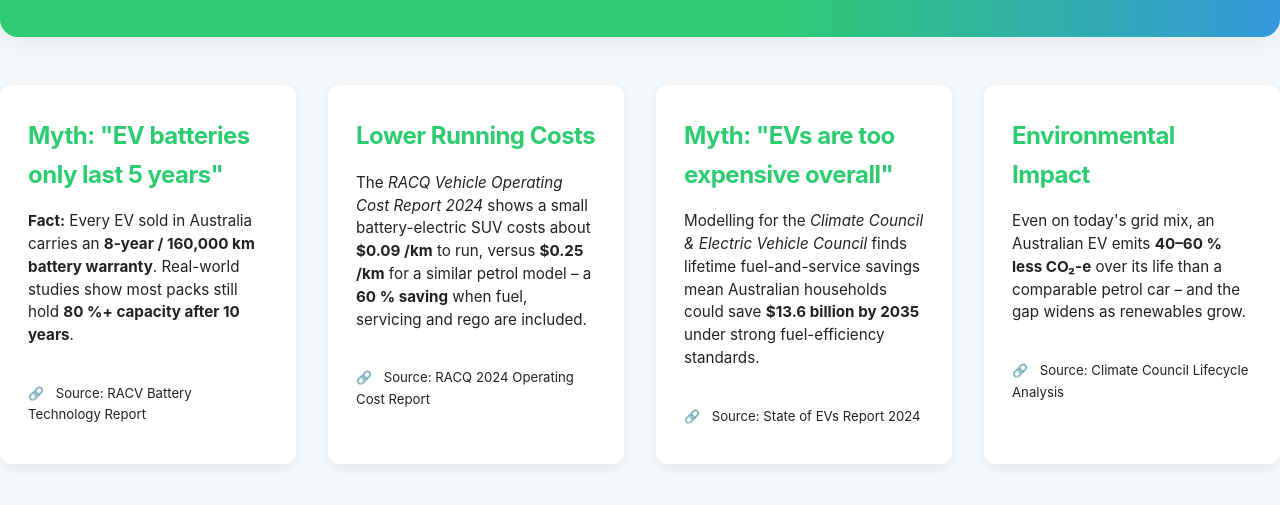
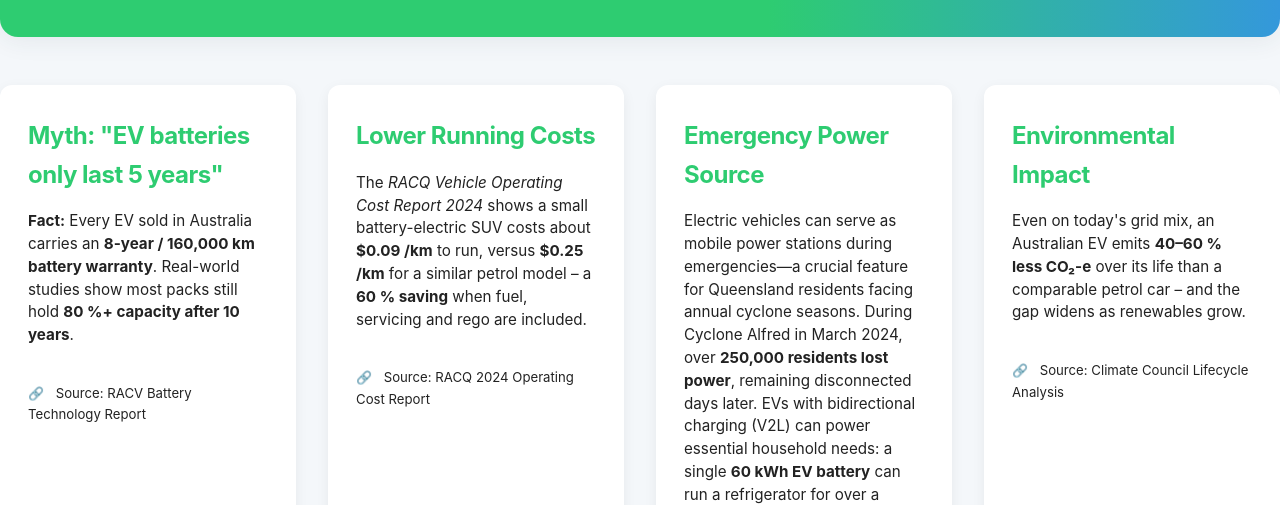
Before and after one commit to wrongwrongwrong/DECO7180_WEB, a plain HTML site: page Benefits_myths.html in a window 1280 px wide. Shown: the part 297-802 px from the top of the page. Drawn offline with Linux system fonts and the light colour scheme.

Commit message:
update-1-benefit
replace overall cost myth with emergency power source

```diff
--- a/Benefits_myths.html
+++ b/Benefits_myths.html
@@ -62,16 +62,13 @@
 
       <!-- 3 -->
       <div class="card">
-        <h2>Myth: "EVs are too expensive overall"</h2>
+        <h2>Emergency Power Source</h2>
         <p>
-          Modelling for the <em>Climate Council &amp; Electric Vehicle Council</em>
-          finds lifetime fuel-and-service savings mean Australian households could
-          save <strong>$13.6 billion by 2035</strong> under strong fuel-efficiency
-          standards.
+          Electric vehicles can serve as mobile power stations during emergencies—a crucial feature for Queensland residents facing annual cyclone seasons. During Cyclone Alfred in March 2024, over <strong>250,000 residents lost power</strong>, remaining disconnected days later. EVs with bidirectional charging (V2L) can power essential household needs: a single <strong>60 kWh EV battery</strong> can run a refrigerator for over a month, plus lights, phones, and small appliances.
         </p>
-        <a href="https://electricvehiclecouncil.com.au/reports/state-of-evs-2024/"
+        <a href="https://www.abc.net.au/news/2025-03-11/cyclone-alfred-power-outages-latest-updates-qld-nsw/105035256#"
            class="citation" target="_blank" rel="noopener noreferrer">
-           Source: State of EVs Report 2024
+           Source: ABC News - Cyclone Alfred Updates
         </a>
       </div>
 
```
